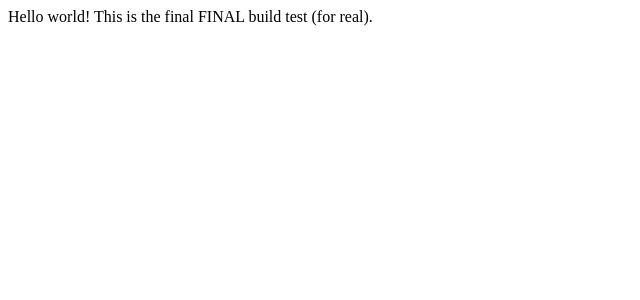
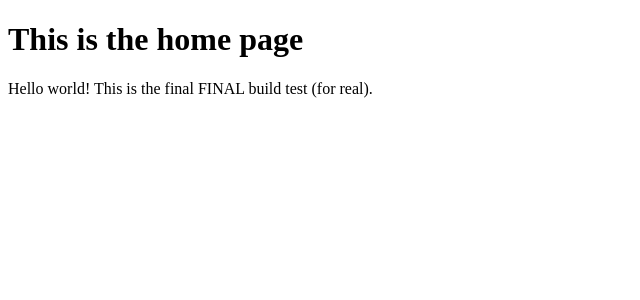
Before and after one commit to graphicnapkin/YCA, a React (Create React App) app in the folder frontend/: page / in a window 1280 px wide. Shown: the top 300 px of the page, without its empty margins (0-640 px from the left). Built offline with nearby package versions, Linux system fonts and the light colour scheme.

Commit message:
implimented home page component

```diff
--- a/frontend/src/App.js
+++ b/frontend/src/App.js
@@ -1,6 +1,9 @@
+import Home from './Home'
+
 function App() {
   return (
     <div>
+      <Home/>
       Hello world! This is the final FINAL build test (for real).
     </div>
   );
--- a/frontend/src/Home.js
+++ b/frontend/src/Home.js
@@ -2,9 +2,9 @@ import React from 'react'
 
 const Home = () => {
     return (
-        <div>
-
-        </div>
+        <h1 >
+            This is the home page
+        </h1>
     )
 }
 
```
